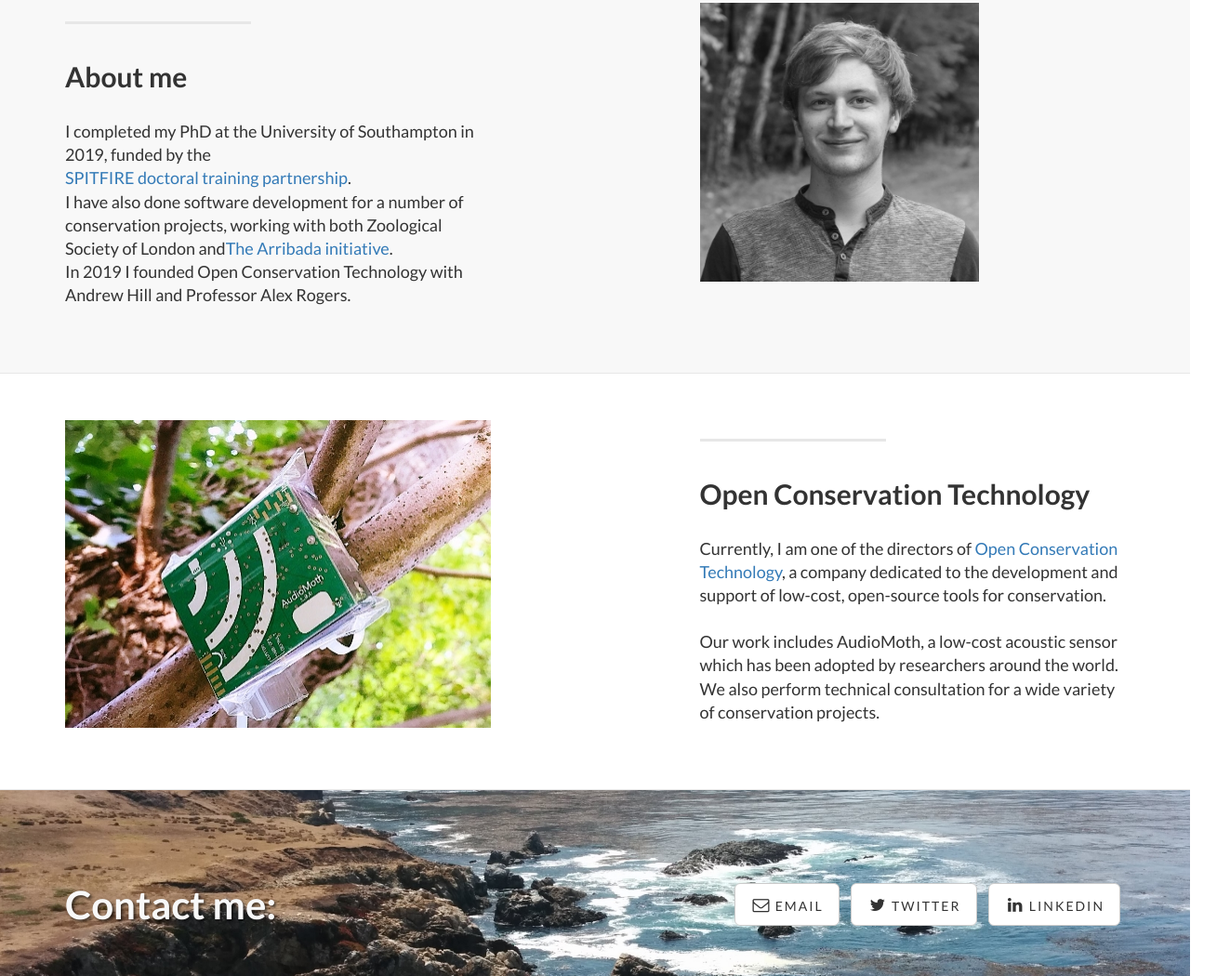
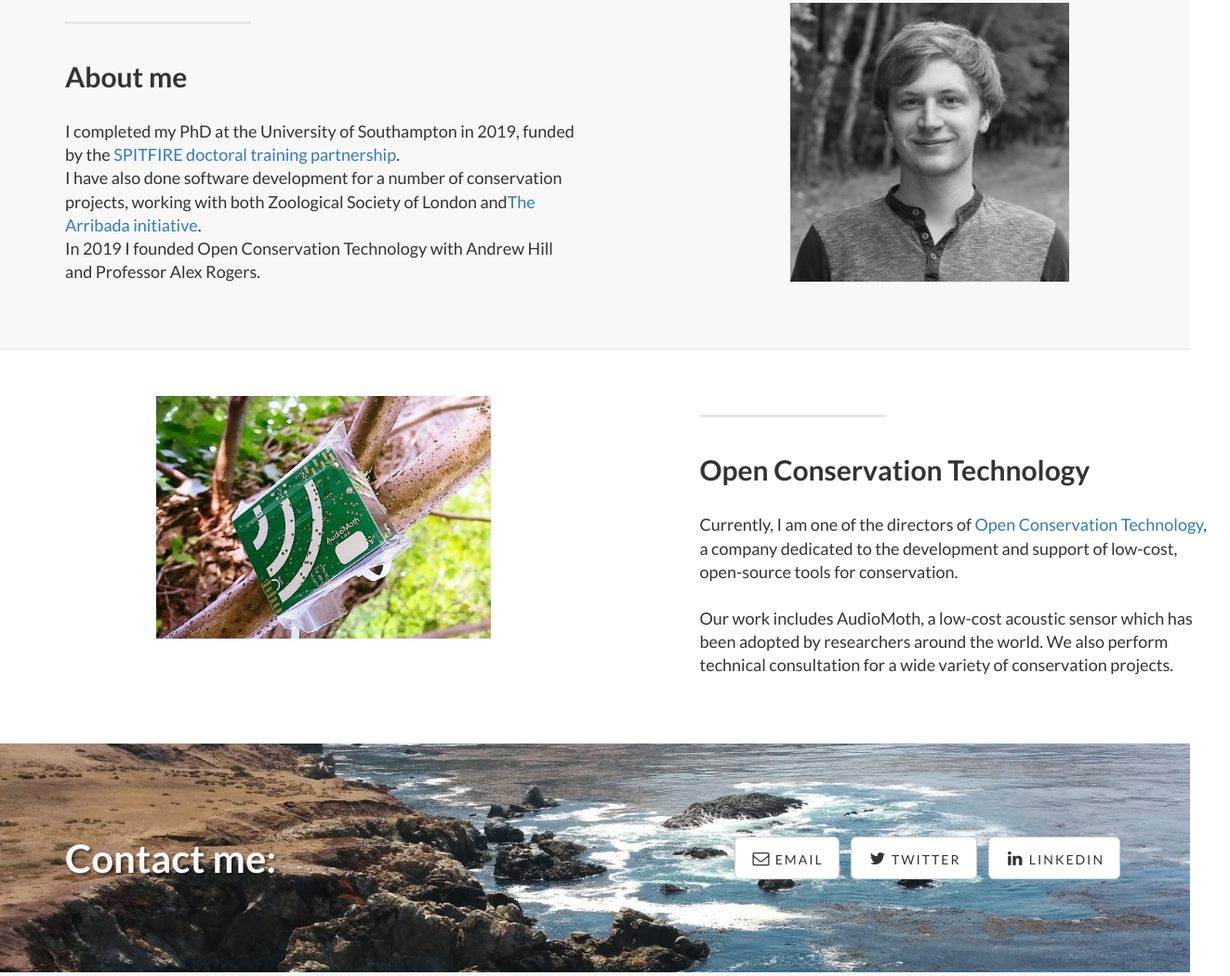
Before and after one commit to pcprince/pcprince.github.io, a plain HTML site: page index.html in a window 1280 px wide. Shown: the part 778-1828 px from the top of the page at 93% size, 1323 px wide, since content can reach past the window. Drawn offline with Linux system fonts and the light colour scheme.

Commit message:
Change column widths

```diff
--- a/index.html
+++ b/index.html
@@ -104,13 +104,13 @@
 
 	<div class="container">
             <div class="row">
-                <div class="col-lg-5 col-sm-6">
+                <div class="col-lg-6 col-sm-6">
                     <hr class="section-heading-spacer">
                     <div class="clearfix"></div>
                     <h2 class="section-heading">About me</h2>
-			<p class="lead">I completed my PhD at the University of Southampton in 2019, funded by the</br><a target="_blank" href="http://www.spitfire.ac.uk/">SPITFIRE doctoral training partnership</a>.</br>I have also done software development for a number of conservation projects, working with both Zoological Society of London and<a target="_blank" href="https://blog.arribada.org/">The Arribada initiative</a>.</br>In 2019 I founded Open Conservation Technology with Andrew Hill and Professor Alex Rogers.</p>
+			<p class="lead">I completed my PhD at the University of Southampton in 2019, funded by the <a target="_blank" href="http://www.spitfire.ac.uk/">SPITFIRE doctoral training partnership</a>.</br>I have also done software development for a number of conservation projects, working with both Zoological Society of London and<a target="_blank" href="https://blog.arribada.org/">The Arribada initiative</a>.</br>In 2019 I founded Open Conservation Technology with Andrew Hill and Professor Alex Rogers.</p>
                 </div>
-                <div class="col-lg-5 col-lg-offset-2 col-sm-6">
+                <div class="col-lg-4 col-lg-offset-2 col-sm-6">
                     <img class="img-responsive" src="img/me.jpg" alt="" width="300" height="300">
                 </div>
             </div>
@@ -125,14 +125,14 @@
 	<div class="container">
 
             <div class="row">
-                <div class="col-lg-5 col-lg-offset-1 col-sm-push-6  col-sm-6">
+                <div class="col-lg-6 col-lg-offset-1 col-sm-push-6  col-sm-6">
                     <hr class="section-heading-spacer">
                     <div class="clearfix"></div>
                     <h2 class="section-heading">Open Conservation Technology</h2>
                     <p class="lead">Currently, I am one of the directors of <a target="_blank" href="http://www.openacousticdevices.info/">Open Conservation Technology</a>, a company dedicated to the development and support of low-cost, open-source tools for conservation.</br></br>
 		    Our work includes AudioMoth, a low-cost acoustic sensor which has been adopted by researchers around the world. We also perform technical consultation for a wide variety of conservation projects.</br>
                 </div>
-                <div class="col-lg-5 col-sm-pull-6  col-sm-6">
+                <div class="col-lg-4 col-sm-pull-6  col-sm-6">
                     <img class="img-responsive" src="img/deployed.jpg" alt="">
                 </div>
             </div>
```
